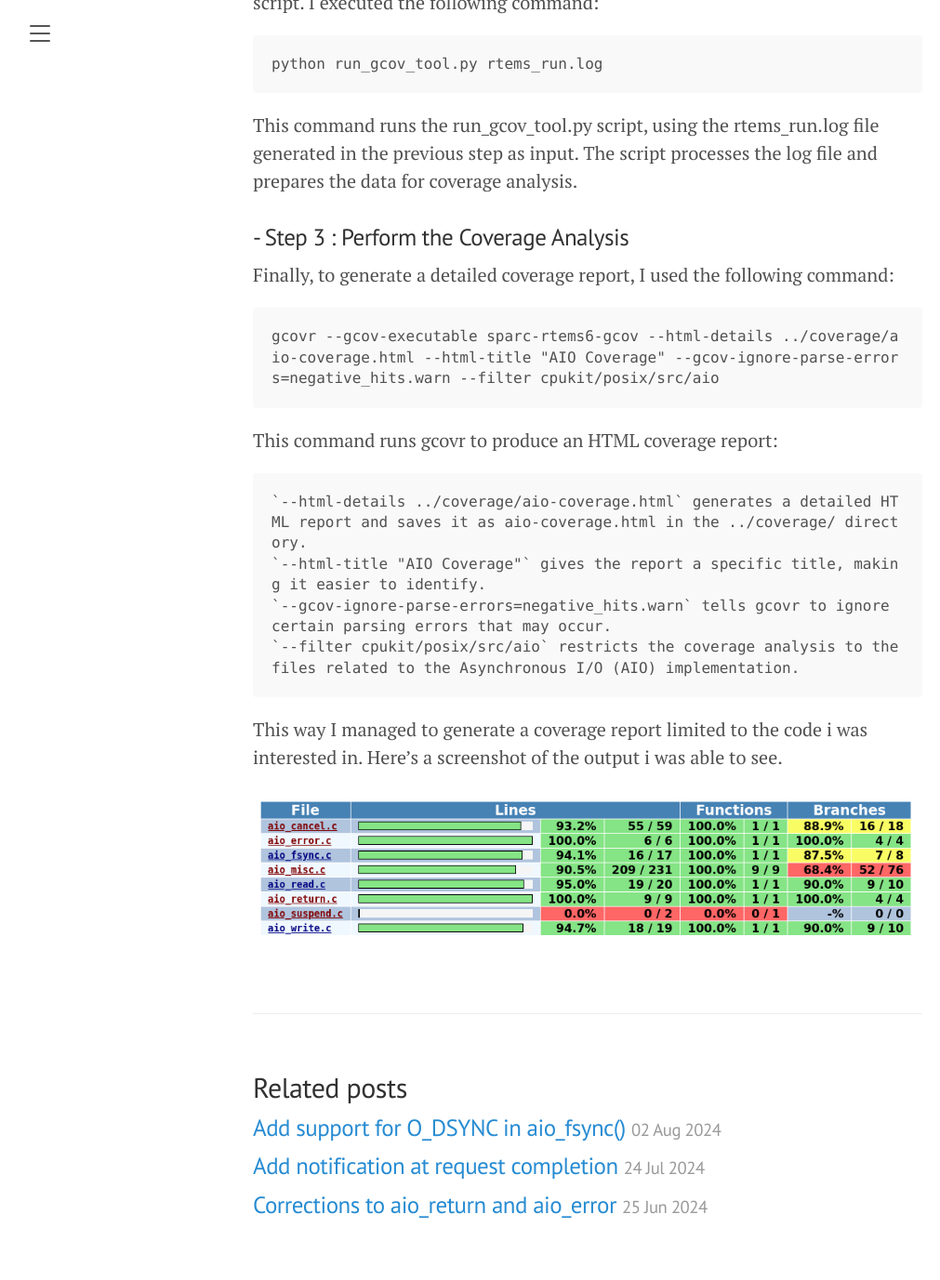
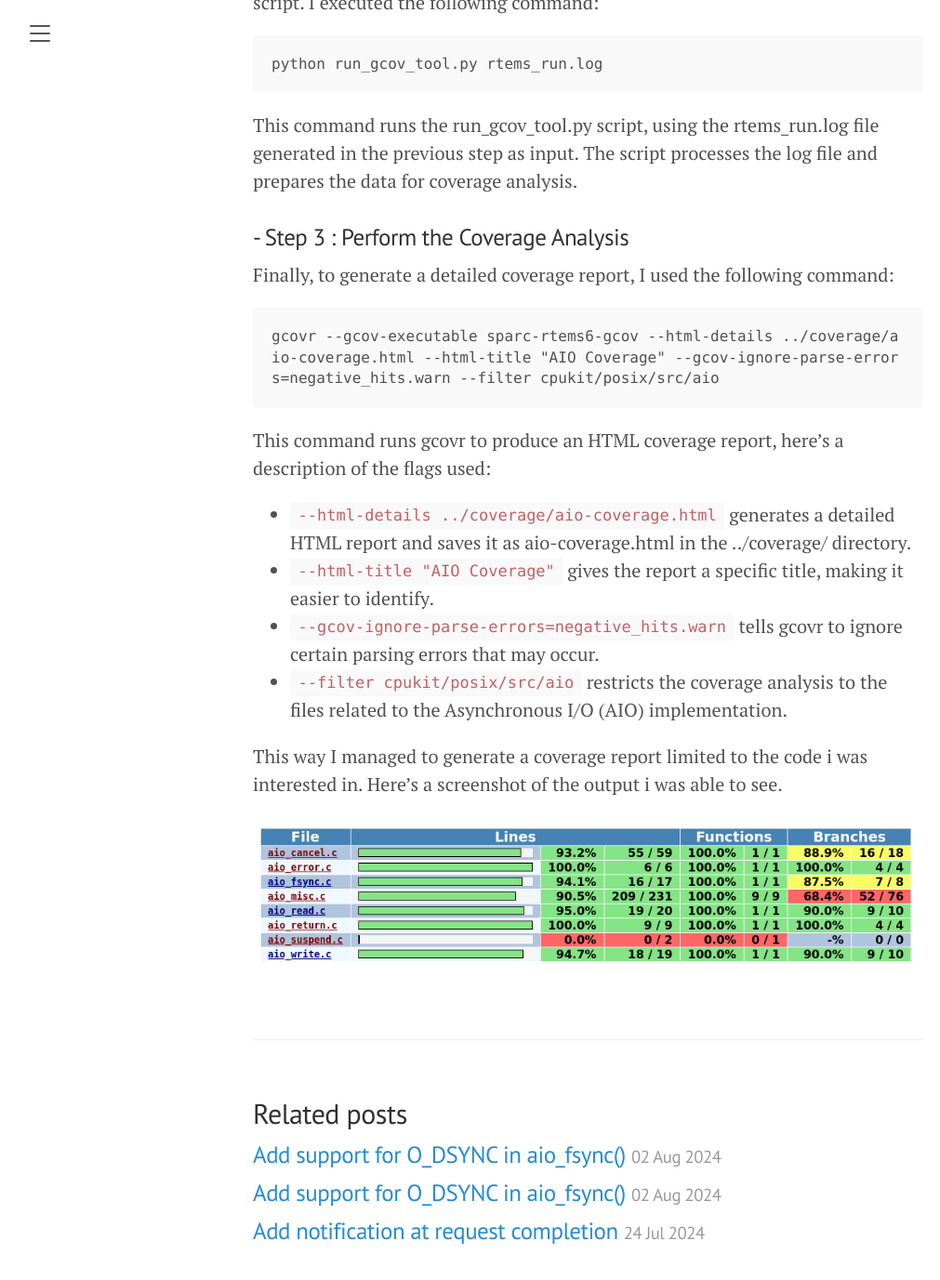
Before and after one commit to AlessandroNardin/alessandronardin.github.io, a Jekyll site: the page built from gsoc/_posts/2024-07-12-coverage.md, in a window 1280 px wide and 1400 px high, scrolled down 1223 px. Shown: the top 1377 px of the window at 93% size, without its empty margins (8-1019 px from the left). Built offline with Jekyll 4.4.1, drawn with Linux system fonts in a browser that asks for light colours; some of the changed lines change nothing that is shown.

Commit message:
modified stuff

````diff
--- a/gsoc/_posts/2024-07-12-coverage.md
+++ b/gsoc/_posts/2024-07-12-coverage.md
@@ -47,12 +47,11 @@ Finally, to generate a detailed coverage report, I used the following command:
 gcovr --gcov-executable sparc-rtems6-gcov --html-details ../coverage/aio-coverage.html --html-title "AIO Coverage" --gcov-ignore-parse-errors=negative_hits.warn --filter cpukit/posix/src/aio
 ```
 
-This command runs gcovr to produce an HTML coverage report:
-
-    `--html-details ../coverage/aio-coverage.html` generates a detailed HTML report and saves it as aio-coverage.html in the ../coverage/ directory.
-    `--html-title "AIO Coverage"` gives the report a specific title, making it easier to identify.
-    `--gcov-ignore-parse-errors=negative_hits.warn` tells gcovr to ignore certain parsing errors that may occur.
-    `--filter cpukit/posix/src/aio` restricts the coverage analysis to the files related to the Asynchronous I/O (AIO) implementation.
+This command runs gcovr to produce an HTML coverage report, here's a description of the flags used:
+- `--html-details ../coverage/aio-coverage.html` generates a detailed HTML report and saves it as aio-coverage.html in the ../coverage/ directory.
+- `--html-title "AIO Coverage"` gives the report a specific title, making it easier to identify.
+- `--gcov-ignore-parse-errors=negative_hits.warn` tells gcovr to ignore certain parsing errors that may occur.
+- `--filter cpukit/posix/src/aio` restricts the coverage analysis to the files related to the Asynchronous I/O (AIO) implementation.
 
 
 This way I managed to generate a coverage report limited to the code i was interested in. Here's a screenshot of the output i was able to see.
--- /dev/null
+++ b/gsoc/_posts/2024-08-02-post5.md
@@ -0,0 +1,59 @@
+---
+layout: post
+title: "Add support for O_DSYNC in aio_fsync()"
+date: 2024-08-02
+categories: [GSoC]
+tags: [GSoC]
+excerpt: "Adding support for the operator O_DSYNC in aio_fsync()."
+author: Alessandro Nardin
+---
+
+The second issue I addressed was a lack of functionality in the `aio_fsync()` function. According to the specifications, the `op` parameter of the function can have two values: `O_SYNC` and `O_DSYNC`. This value indicates what kind of synchronization has to be performed on the file. Specifically, `O_SYNC` will sync the file as per a call to `fsync()`, while `O_DSYNC` corresponds to a call to `fdatasync()`.
+
+Before beginning the work on this part, I encountered a blocking issue. Specifically, O_DSYNC was not defined. I discovered this while looking for existing issues related to my project. The issue I found was issue #1683, which highlighted the missing definitions of `O_DSYNC` and `O_RSYNC` in Newlib. After verifying that the issue was not outdated and discussing the problem with my mentors, we reached the following solution: To allow me to begin the work on that part, I would temporarily define the missing macros in the installed files of Newlib on my machine. While I did this, my mentor submitted a patch to Newlib that added the missing macros. This way, I managed to begin writing a first version of the fix.
+
+Adding this functionality did not require much code. The main change was in the body of the thread(s) servicing the requests. In the code, there’s a switch statement that identifies the kind of operation; I had to add another case for the new sync operation. I also had to modify the `aio_fsync()` function to allow the use of the `O_DSYNC` value.
+
+After the update to Newlib, I opened a Merge Request (MR!128) to get feedback on the code. The review process highlighted an issue that needed to be fixed:
+
+The implementation used some opcodes to identify the various types of operations. The codes used were those defined in the aio.h header and required by `lio_listio()`. However, since the specification only includes opcodes for the read and write operations (`LIO_READ` and `LIO_WRITE`), some additional ones were defined in the aio.h header. Since these additional opcodes were only for internal use, and the others were intended to be used with `lio_listio()`, under the suggestion of my mentor, I deleted the additional codes from `aio.h` and defined private opcodes for each operation. I then modified the various functions, making all the code use the new private opcodes to identify the various operations internally.
+
+After this and other smaller formatting corrections, the code got merged. After the merge, however, Coverity highlighted an issue in the newly added code. It marked a branch of an if statement as dead code, with the following message:
+
+```
+New defect(s) Reported-by: Coverity Scan
+Showing 1 of 1 defect(s)
+
+
+** CID 1616018:  Control flow issues  (DEADCODE)
+/cpukit/posix/src/aio_fsync.c: 83 in aio_fsync()
+
+
+________________________________________________________________________________________________________
+*** CID 1616018:  Control flow issues  (DEADCODE)
+/cpukit/posix/src/aio_fsync.c: 83 in aio_fsync()
+77         rtems_set_errno_and_return_minus_one( EAGAIN );
+78
+79       req->aiocbp = aiocbp;
+80       if ( op == O_SYNC ) {
+81         req->op_type = AIO_OP_SYNC;
+82       } else {
+>>>     CID 1616018:  Control flow issues  (DEADCODE)
+>>>     Execution cannot reach this statement: "req->op_type = 3;".
+83         req->op_type = AIO_OP_DSYNC;
+84       }
+85
+86       return rtems_aio_enqueue( req );
+```
+
+I tried to understand the reason for this message but was unsuccessful. After some investigation, my mentors discovered the reason for this error. Both `O_SYNC` and `O_DSYNC` are mapped to the same value, and since `O_SYNC` and `O_DSYNC` are the only two values permitted for op (this condition was checked by an earlier line in the function), when execution reached line 80, the condition was always true.
+
+To solve this problem, we ended up reverting some of the changes made, removing the handling of `O_DSYNC` from `aio_fsync()`. This does not actually remove support for `O_DSYNC`, but since both constants have the same value, `O_DSYNC` will be treated as `O_SYNC`. This solution only works if `O_DSYNC==O_SYNC`. To be notified if that changes, we added the following code to the `aio_fsync.c` file:
+
+```c
+#if (O_DSYNC != O_SYNC)
+  #error "Implementation assumes O_DSYNC == O_SYNC. Update if this changes."
+#endif
+```
+
+In this way, we will know if the values change and can reintroduce support for both values.
````
